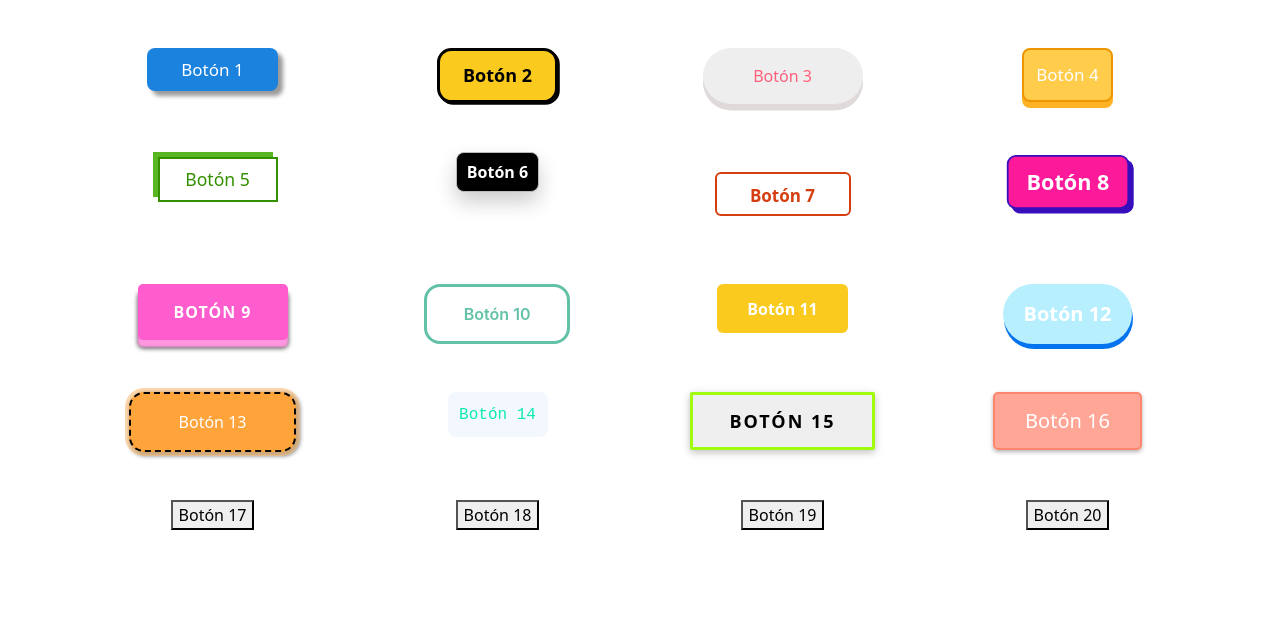
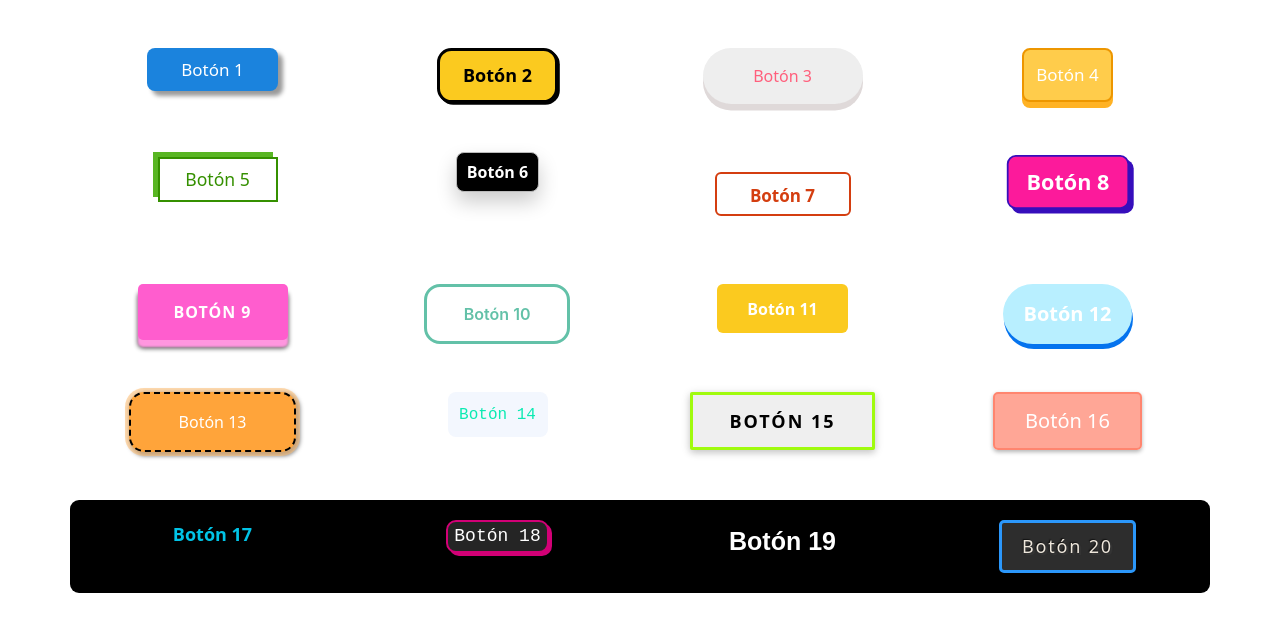
Before and after one commit to EduardoHernandezGuzman/botones-de-prueba-1, a website: page index.html in a window 1280 px wide. Drawn offline with nearby package versions, Linux system fonts and the light colour scheme.

Commit message:
Añadidos los botones 17, 18, 19 y 20

```diff
--- a/styles.css
+++ b/styles.css
@@ -1,3 +1,9 @@
+.oscuro {
+  background: black;
+  border-radius: 9px;
+  padding: 20px;
+}
+
 /* BOTÓN 1 */
 #boton01 {
   font-size: 17px;
@@ -461,3 +467,108 @@
   transform: translateY(2px);
   box-shadow: 0px 0px 0px rgba(0, 0, 0, 0.3);
 }
+
+/* BOTÓN 17 */
+#boton17 {
+  font-size: 18px;
+  color: #01c4e7;
+  font-family: inherit;
+  font-weight: 800;
+  cursor: pointer;
+  position: relative;
+  border: none;
+  background: none;
+
+  transition-timing-function: cubic-bezier(0.25, 0.8, 0.25, 1);
+  transition-duration: 400ms;
+  transition-property: color;
+}
+
+#boton17:focus,
+#boton17:hover {
+  color: #01c4e7;
+}
+
+#boton17:focus:after,
+#boton17:hover:after {
+  width: 100%;
+  left: 0%;
+}
+
+#boton17:after {
+  content: "";
+  pointer-events: none;
+  bottom: -2px;
+  left: 50%;
+  position: absolute;
+  width: 0%;
+  height: 2px;
+  background-color: #01c4e7;
+  transition-timing-function: cubic-bezier(0.25, 0.8, 0.25, 1);
+  transition-duration: 400ms;
+  transition-property: width, left;
+}
+
+/* BOTÓN 18 */
+#boton18 {
+  font-family: monospace;
+  font-size: 18px;
+  color: white;
+  border-radius: 10px;
+  border: 2px solid #d20076;
+  background: #252525;
+  box-shadow: 3px 3px #d20076;
+  cursor: pointer;
+}
+
+#boton18:active {
+  box-shadow: none;
+  transform: translate(3px, 3px);
+}
+
+/* BOTÓN 19 */
+#boton19 {
+  color: white;
+  text-decoration: none;
+  font-size: 25px;
+  border: none;
+  background: none;
+  font-weight: 600;
+  font-family: 'Poppins', sans-serif;
+}
+
+#boton19::before {
+  margin-left: auto;
+}
+
+#boton19::after, #boton19::before {
+  content: '';
+  width: 0%;
+  height: 2px;
+  background: #43b5a0;
+  display: block;
+  transition: 0.5s;
+}
+
+#boton19:hover::after, #boton19:hover::before {
+  width: 100%;
+}
+
+/* BOTÓN 20 */
+#boton20 {
+  color: #ede6db;
+  background-color: #2d2d2d;
+  letter-spacing: 0.1em;
+  text-shadow: -1px -1px 1px #111111, 2px 2px 1px #363636;
+  border: 3px solid #2b97fa;
+  border-radius: 5px; /* Round the corners with a radius of 5 pixels */
+  font-size: 18px;
+  padding: 10px 20px;
+  transition: all 0.1s ease-in;
+}
+
+#boton20:active {
+  border-color: #01c4e7;
+  color: #ede6db;
+  padding: 10px 30px;
+}
```
